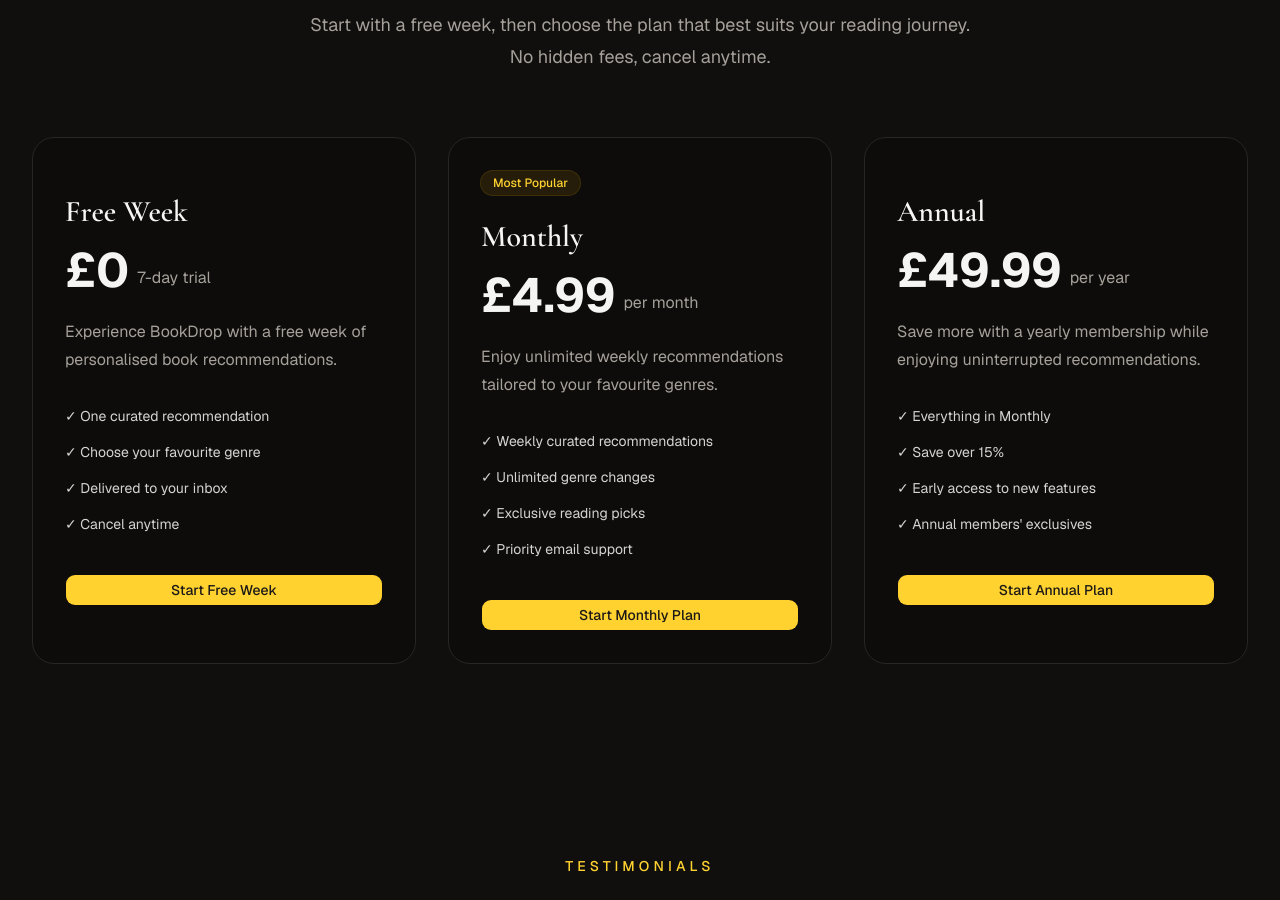
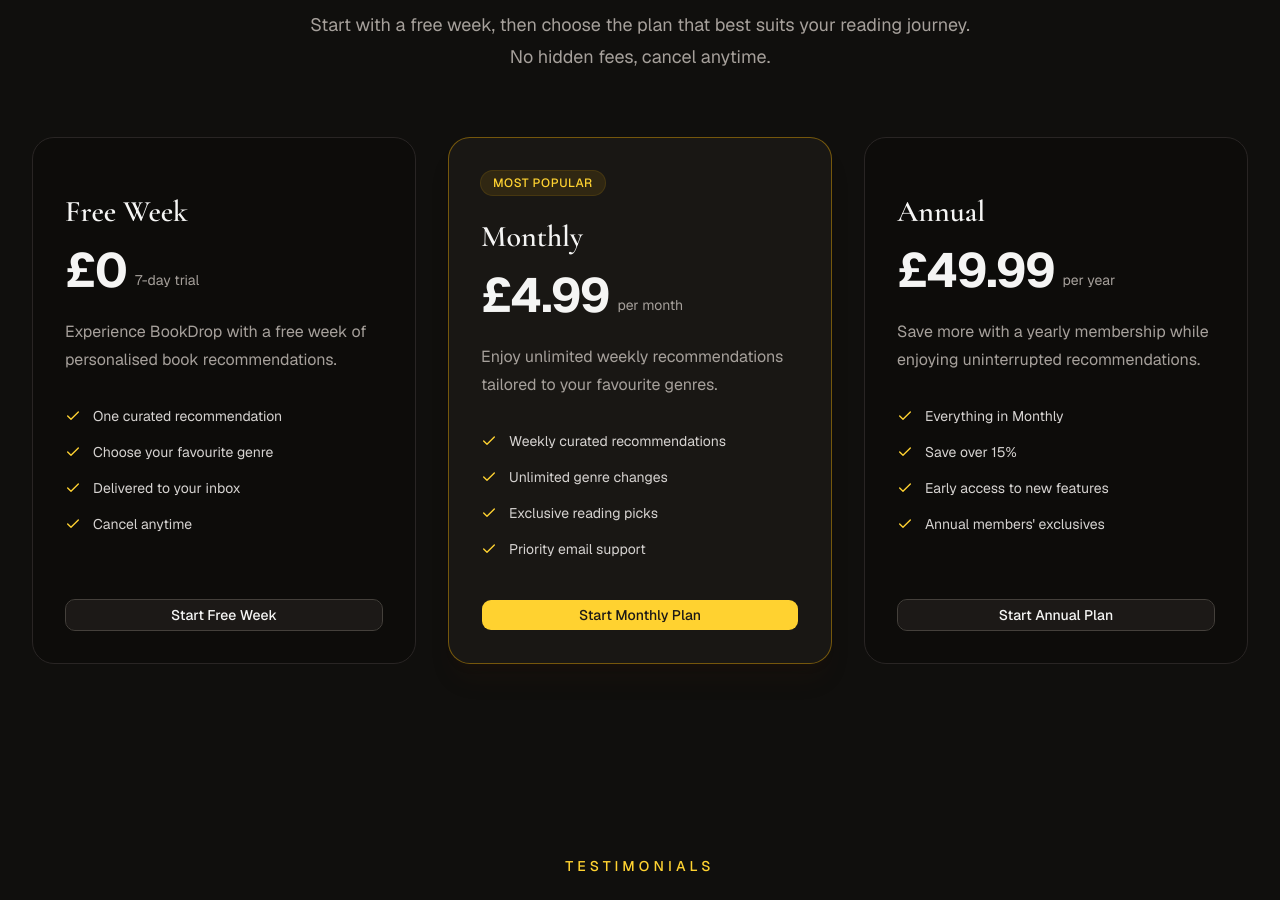
Before and after one commit to SobiahSelvarajah/ss-bookdrop, a Next.js app: page / in a window 1280 px wide. Shown: the part 2920-3820 px from the top of the page. Built offline with nearby package versions, Linux system fonts and the light colour scheme; no server answers.

Commit message:
feat: final edits on pricing section done

```diff
--- a/src/components/sections/pricing/Pricing.tsx
+++ b/src/components/sections/pricing/Pricing.tsx
@@ -1,6 +1,7 @@
 import PricingIntro from "./PricingIntro";
 import PricingCard from "./PricingCard";
 import { pricing } from "@/data/pricing";
+
 
 export default function Pricing() {
     return (
--- a/src/components/sections/pricing/PricingCard.tsx
+++ b/src/components/sections/pricing/PricingCard.tsx
@@ -1,4 +1,5 @@
-import { Button } from "@/components/ui/button";
+import SignupButton from "@/components/signup/SignupButton";
+import { Check } from "lucide-react";
 
 type PricingCardProps = {
     name: string;
@@ -12,13 +13,25 @@
 
 
 export default function PricingCard({
-    name, price, period, description, features, buttonText, featured,
+    name,
+    price,
+    period,
+    description,
+    features,
+    buttonText,
+    featured,
 }: PricingCardProps) {
     return (
-        <article className="group rounded-3xl border border-stone-800 bg-stone-950/60 p-8 transition-all duration-300 hover:-translate-y-1 hover:border-amber-400/40 hover:bg-stone-900/80">
+        <article
+            className={`group flex h-full flex-col rounded-3xl border p-8 transition-all duration-300 hover:-translate-y-1 ${
+                featured
+                    ? "border-amber-400/40 bg-stone-900/80 shadow-xl shadow-amber-950/10"
+                    : "border-stone-800 bg-stone-950/60 hover:border-amber-400/40 hover:bg-stone-900/80"
+            }`}
+        >
             <header>
                 {featured && (
-                    <p className="inline-flex rounded-full bg-amber-400/10 px-3 py-1 text-xs font-medium text-amber-300 ring-1 ring-amber-400/20">
+                    <p className="inline-flex rounded-full bg-amber-400/10 px-3 py-1 text-xs font-medium uppercase tracking-wider text-amber-300 ring-1 ring-amber-400/20">
                         Most Popular
                     </p>
                 )}
@@ -26,10 +39,10 @@
                     {name}
                 </h3>
                 <div className="mt-4 flex items-end gap-2">
-                    <span className="text-5xl font-bold text-stone-100">
+                    <span className="text-5xl font-bold tracking-tight text-stone-100">
                         {price}
                     </span>
-                    <span className="pb-1 text-stone-400">
+                    <span className="pb-1 text-sm text-stone-400">
                         {period}
                     </span>
                 </div>
@@ -37,22 +50,31 @@
             <p className="mt-6 leading-7 text-stone-400">
                 {description}
             </p>
-            <section className="mt-8">
+            <section className="mt-8 flex-1">
                 <h4 className="sr-only">
                     Plan features
                 </h4>
                 <ul className="space-y-4 text-sm text-stone-300">
                     {features.map((feature) => (
-                        <li key={feature}>
-                            ✓ {feature}
+                        <li
+                            key={feature}
+                            className="flex items-start gap-3"
+                        >
+                            <Check
+                                aria-hidden="true"
+                                className="mt-0.5 h-4 w-4 shrink-0 text-amber-300"
+                            />
+                            <span>{feature}</span>
                         </li>
                     ))}
                 </ul>
             </section>
             <footer className="mt-10">
-                <Button className="w-full bg-amber-300 text-stone-900 hover:bg-amber-200">
+                <SignupButton
+                    variant={featured ? "pricingFeatured" : "pricing"}
+                >
                     {buttonText}
-                </Button>
+                </SignupButton>
             </footer>
         </article>
     );
--- a/src/components/sections/pricing/PricingIntro.tsx
+++ b/src/components/sections/pricing/PricingIntro.tsx
@@ -13,9 +13,7 @@
                 Start with a free week, then choose
                 the plan that best suits your
                 reading journey.
-                <br/>
-                No hidden fees,
-                cancel anytime.
+                No hidden fees, cancel anytime.
             </p>
         </header>
     )
--- a/src/components/signup/SignupButton.tsx
+++ b/src/components/signup/SignupButton.tsx
@@ -2,22 +2,31 @@
 import SignupDialog from "./SignupDialog";
 
 type SignupButtonProps = {
-    variant?: "hero" | "desktop" | "mobile";
+    variant?:
+        | "hero"
+        | "desktop"
+        | "mobile"
+        | "pricing"
+        | "pricingFeatured";
+    children?: React.ReactNode;
 };
 
 const variantClasses = {
     hero: "bg-stone-100 text-stone-900 px-6 py-3 hover:bg-amber-300",
     desktop: "hidden bg-stone-200 text-stone-900 hover:bg-amber-300 rounded-md px-6 md:flex",
     mobile: "mt-6 w-full bg-stone-200 text-stone-900 hover:bg-amber-300",
+    pricing: "w-full border border-stone-700 bg-stone-900 text-stone-100 hover:border-amber-300 hover:bg-stone-800",
+    pricingFeatured: "w-full bg-amber-300 text-stone-900 hover:bg-amber-200",
 };
 
 export default function SignupButton({
     variant = "hero",
+    children = "Start Free Week",
 }: SignupButtonProps) {
     return (
         <SignupDialog>
             <Button className={variantClasses[variant]}>
-                Start Free Week
+                {children}
             </Button>
         </SignupDialog>
     )
```
